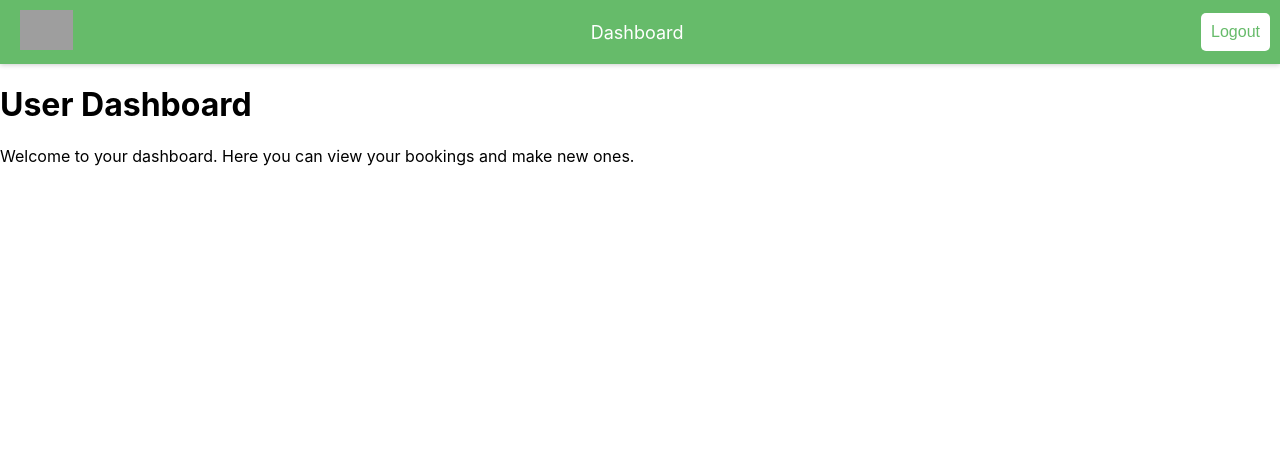
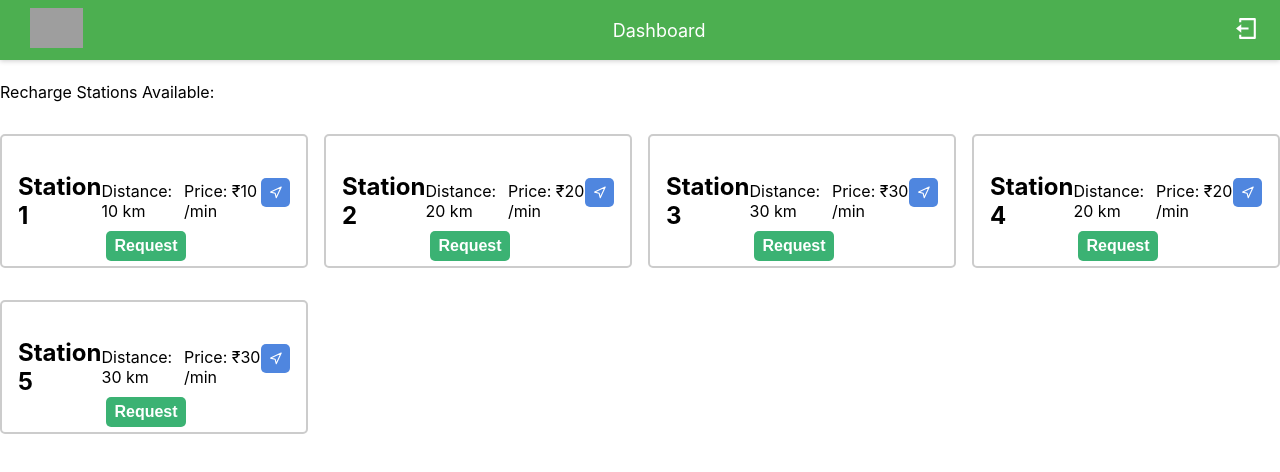
Before and after one commit to potlapalliharish/ev-charging, a React (Create React App) app: page /user-dashboard in a window 1280 px wide. Shown: the top 472 px of the page. Built offline with nearby package versions, Linux system fonts and the light colour scheme; grey boxes are pictures that could not be loaded.

Commit message:
secind commit

```diff
--- a/package.json
+++ b/package.json
@@ -8,6 +8,7 @@
     "@testing-library/user-event": "^13.5.0",
     "react": "^18.2.0",
     "react-dom": "^18.2.0",
+    "react-icons": "^4.8.0",
     "react-router-dom": "^6.10.0",
     "react-scripts": "5.0.1",
     "web-vitals": "^2.1.4"
--- a/src/Host/HostDashboard.js
+++ b/src/Host/HostDashboard.js
@@ -10,7 +10,7 @@ function HostDashboard() {
   return (
     <div className="dashboard">
     <nav className="dashboard-nav">
-      <Link to="/"><img src="https://cdn-icons-png.flaticon.com/512/4830/4830177.png" /></Link>
+      <Link to="/"><img src="https://cdn-icons-png.flaticon.com/512/2991/2991201.png" /></Link>
       <Link to="/host-dashboard">Dashboard</Link>
       <Link to="/"><button className="logout-btn">Logout</button></Link>
     </nav>
--- /dev/null
+++ b/src/User/Card.js
@@ -0,0 +1,34 @@
+import React,{ useState } from 'react';
+import { FiNavigation, Fi } from 'react-icons/fi';
+
+function Card({ name, distance, price, link }) {
+    const handleNavigation = () => {
+        window.open(link, "_blank");
+      }
+      const [requested, setRequested] = useState(false);
+
+      const handleRequestClick = () => {
+        setRequested(true);
+      };
+      const handleCancelClick = () => {
+        setRequested(false);
+      };
+    return (
+        <div className="card">
+        <h2>{name}</h2>
+        <p>Distance: {distance}</p>
+        <p>Price: {price} /min</p>
+        <button className="nav-icon" onClick={handleNavigation}>
+          <FiNavigation />
+        </button>
+        <div className="request-btn-container">
+          {!requested ? (
+            <button className="request-btn" onClick={handleRequestClick}>Request</button>
+          ) : (
+            <button className="cancel-btn" onClick={handleCancelClick}>Cancel</button>
+          )}
+        </div>
+      </div>
+    );
+  }
+  export default Card;
--- a/src/User/UserDashboard.js
+++ b/src/User/UserDashboard.js
@@ -1,6 +1,8 @@
 import React from 'react';
 import { useNavigate } from 'react-router-dom';
 import { Link } from 'react-router-dom';
+import Card from './Card';
+import { RiLogoutBoxLine } from 'react-icons/ri';
 
 function UserDashboard() {
     const navigate = useNavigate()
@@ -8,15 +10,53 @@ function UserDashboard() {
     const handleBack = () => {
         navigate('/');
     };
+    const cards = [
+        {
+          name: 'Station 1',
+          distance: '10 km',
+          price: '₹10',
+          link: 'https://www.google.com/maps/dir//inorbit+mall/data=!4m6!4m5!1m1!4e2!1m2!1m1!1s0x3bcb972fe66d4711:0x7f2d27691ca15313?sa=X&ved=2ahUKEwijmLfLzsr-AhX2qVYBHei5CtkQ9Rd6BAhvEAQ',
+        },
+        {
+          name: 'Station 2',
+          distance: '20 km',
+          price: '₹20',
+          link: 'https://www.google.com/maps/dir//inorbit+mall/data=!4m6!4m5!1m1!4e2!1m2!1m1!1s0x3bcb972fe66d4711:0x7f2d27691ca15313?sa=X&ved=2ahUKEwijmLfLzsr-AhX2qVYBHei5CtkQ9Rd6BAhvEAQ',
+        },
+        {
+          name: 'Station 3',
+          distance: '30 km',
+          price: '₹30',
+          link: 'https://www.google.com/maps/dir//inorbit+mall/data=!4m6!4m5!1m1!4e2!1m2!1m1!1s0x3bcb972fe66d4711:0x7f2d27691ca15313?sa=X&ved=2ahUKEwijmLfLzsr-AhX2qVYBHei5CtkQ9Rd6BAhvEAQ',
+        },
+        {
+            name: 'Station 4',
+            distance: '20 km',
+            price: '₹20',
+            link: 'https://www.google.com/maps/dir//inorbit+mall/data=!4m6!4m5!1m1!4e2!1m2!1m1!1s0x3bcb972fe66d4711:0x7f2d27691ca15313?sa=X&ved=2ahUKEwijmLfLzsr-AhX2qVYBHei5CtkQ9Rd6BAhvEAQ',
+          },
+          {
+            name: 'Station 5',
+            distance: '30 km',
+            price: '₹30',
+            link: 'https://www.google.com/maps/dir//inorbit+mall/data=!4m6!4m5!1m1!4e2!1m2!1m1!1s0x3bcb972fe66d4711:0x7f2d27691ca15313?sa=X&ved=2ahUKEwijmLfLzsr-AhX2qVYBHei5CtkQ9Rd6BAhvEAQ',
+          },
+      ];
+
   return (
     <div className="dashboard">
     <nav className="dashboard-nav">
-      <Link to="/"><img src="https://cdn-icons-png.flaticon.com/512/4830/4830177.png" /></Link>
+      <Link to="/"><img src="https://cdn-icons-png.flaticon.com/512/2991/2991201.png" /></Link>
       <Link to="/user-dashboard">Dashboard</Link>
-      <Link to="/"><button className="logout-btn">Logout</button></Link>
+      <Link to="/"><RiLogoutBoxLine size={25} color="#fff" /></Link>
     </nav>
     <h1>User Dashboard</h1>
-    <p>Welcome to your dashboard. Here you can view your bookings and make new ones.</p>
+    <p>Recharge Stations Available:</p>
+    <div className="cards-container">
+        {cards.map((card, index) => (
+          <Card key={index} {...card} />
+        ))}
+      </div>
   </div>
   );
 }
--- a/src/index.css
+++ b/src/index.css
@@ -31,17 +31,89 @@ code {
   font-size: 18px;
 }
 
-.dashboard-nav .logout-btn {
-  background-color: white;
-  color: #66BB6A; /* set your desired green color here */
-  border: none;
-  font-size: 16px;
-  padding: 10px;
-  border-radius: 5px;
-  cursor: pointer;
+.dashboard-nav {
+  display: flex;
+  justify-content: space-between;
+  align-items: center;
+  position: fixed;
+  top: 0;
+  left: 0;
+  width: 100%;
+  height: 60px;
+  background-color: #4caf50;
+  padding: 0 20px;
+  box-sizing: border-box;
+  z-index: 1;
 }
 
 .dashboard-nav .logout-btn:hover {
   background-color: #66BB6A; /* set your desired green color here */
   color: white;
 }
+.cards-container {
+  display: grid;
+  grid-template-columns: repeat(auto-fit, minmax(300px, 1fr));
+  gap: 1rem;
+  margin-top: 2rem;
+}
+.card {
+  display: flex;
+  align-items: center;
+  justify-content: center;
+  padding: 1rem;
+  border: 2px solid #ccc;
+  border-radius: 5px;
+  margin-bottom: 1rem;
+  position: relative;
+}
+
+.nav-icon {
+  display: flex;
+  align-items: center;
+  justify-content: center;
+  background-color: #4f86df;
+  color: #fff;
+  border: none;
+  border-radius: 5px;
+  padding: 0.5rem;
+  cursor: pointer;
+  margin-bottom: 1rem;
+}
+
+.nav-icon:hover {
+  background-color: #266cdd;
+}
+
+.request-btn-container {
+  position: absolute;
+  bottom: 0;
+  left: 50%;
+  transform: translateX(-50%);
+}
+
+.request-btn,
+.cancel-btn {
+  display: flex;
+  align-items: center;
+  justify-content: center;
+  width: 80px;
+  height: 30px;
+  background-color: #3bb273;
+  color: #fff;
+  font-size: 16px;
+  font-weight: bold;
+  cursor: pointer;
+  border: none;
+  border-radius: 5px;
+  margin-right: 1rem;
+  margin-bottom:5px;
+}
+
+.cancel-btn {
+  background-color: #ff7675;
+}
+
+.request-btn:hover,
+.cancel-btn:hover {
+  background-color: #2a8e5c;
+}
```
Also changed, not shown: src/Services/SlotsService.js (added, +64 -0 lines), 1 other file (tests, documents, lock files or other folders).
